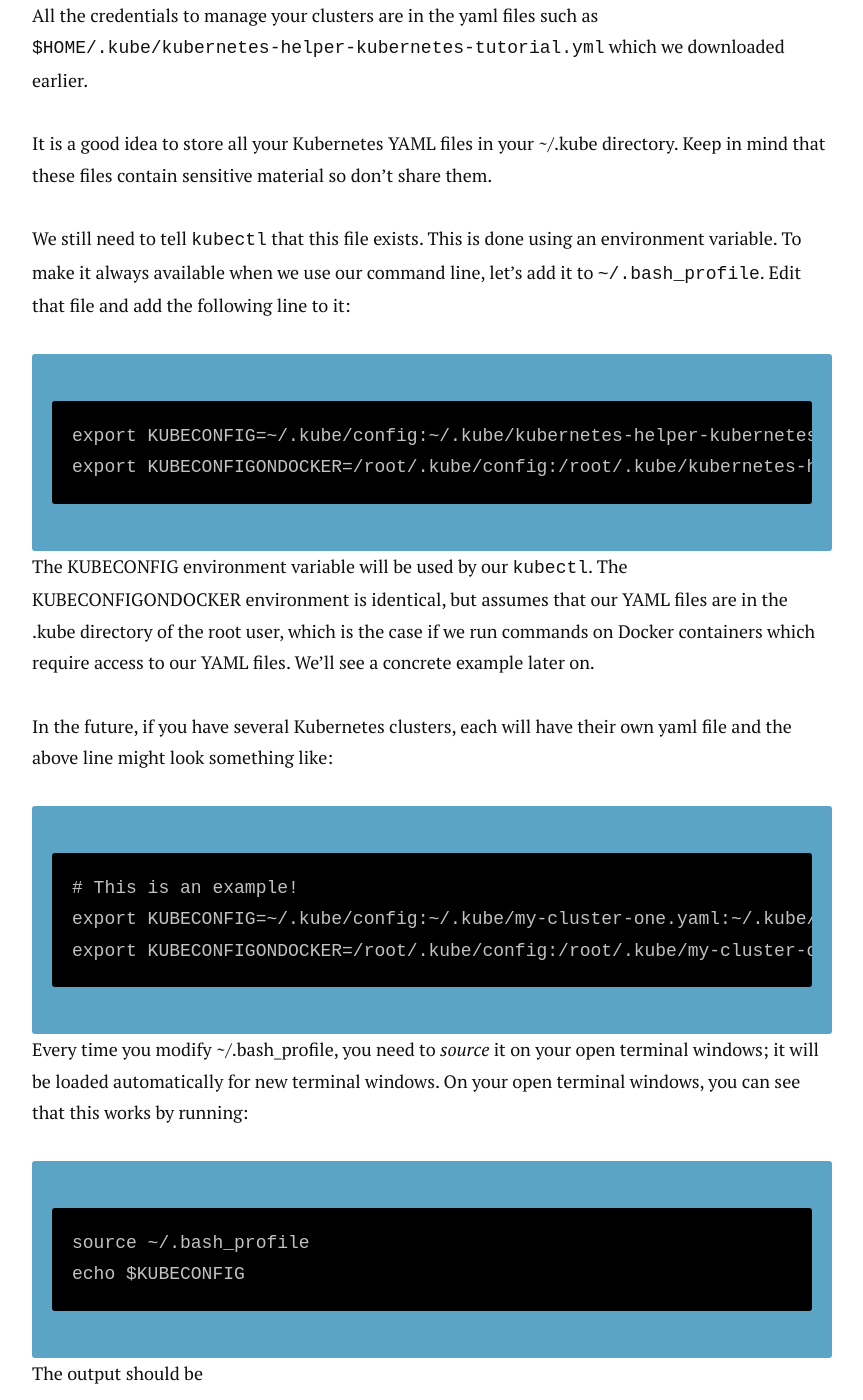
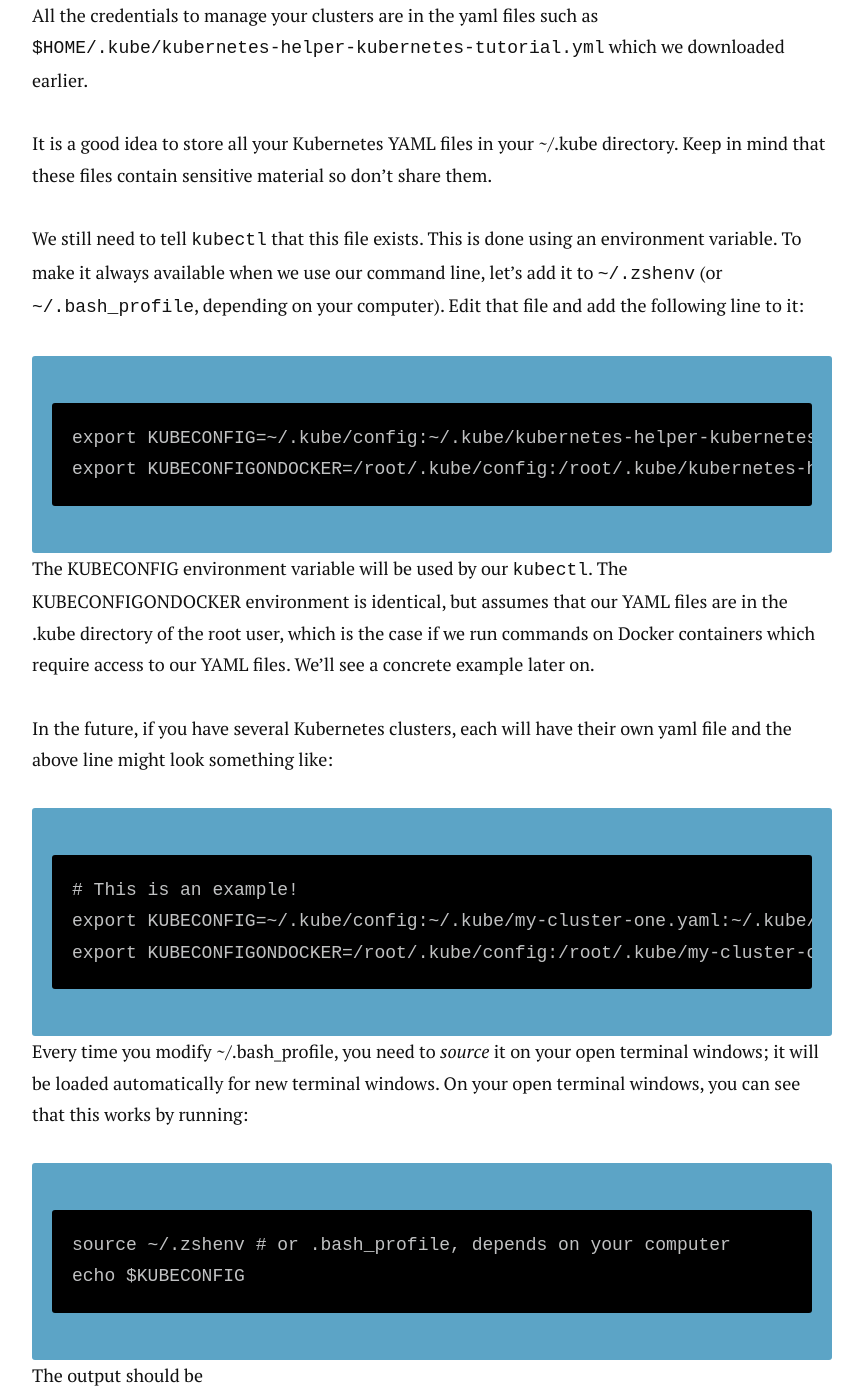
Before and after one commit to alberto56/dcycleblog, a Jekyll site: the page built from kubernetes/05-interacting/index.md, in a window 1280 px wide and 1400 px high, scrolled down 639 px. Shown: the whole window, without its empty margins (208-1071 px from the left). Built offline with Jekyll 4.4.1, drawn with Linux system fonts in a browser that asks for light colours; nearby versions of some CDN libraries; comment, search, counter and statistics services are not loaded.

Commit message:
Update index.md

```diff
--- a/kubernetes/05-interacting/index.md
+++ b/kubernetes/05-interacting/index.md
@@ -13,7 +13,7 @@
 
 It is a good idea to store all your Kubernetes YAML files in your ~/.kube directory. Keep in mind that these files contain sensitive material so don't share them.
 
-We still need to tell `kubectl` that this file exists. This is done using an environment variable. To make it always available when we use our command line, let's add it to `~/.bash_profile`. Edit that file and add the following line to it:
+We still need to tell `kubectl` that this file exists. This is done using an environment variable. To make it always available when we use our command line, let's add it to `~/.zshenv` (or `~/.bash_profile`, depending on your computer). Edit that file and add the following line to it:
 
     export KUBECONFIG=~/.kube/config:~/.kube/kubernetes-helper-kubernetes-tutorial.yml
     export KUBECONFIGONDOCKER=/root/.kube/config:/root/.kube/kubernetes-helper-kubernetes-tutorial.yml
@@ -28,7 +28,7 @@
 
 Every time you modify ~/.bash_profile, you need to _source_ it on your open terminal windows; it will be loaded automatically for new terminal windows. On your open terminal windows, you can see that this works by running:
 
-    source ~/.bash_profile
+    source ~/.zshenv # or .bash_profile, depends on your computer
     echo $KUBECONFIG
 
 The output should be
```
